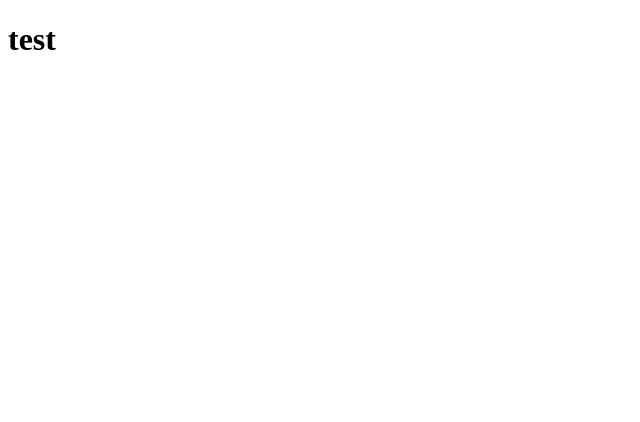
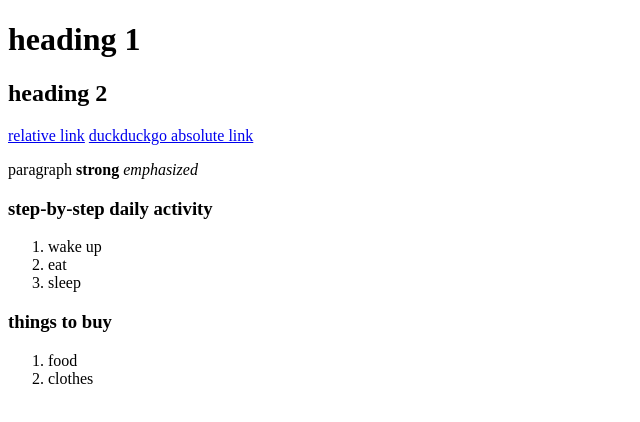
Before and after one commit to smthjhn/test, a plain HTML site: page homepage/index.html in a window 1280 px wide. Shown: the whole page, without its empty margins (0-640 px from the left). Drawn offline with Linux system fonts and the light colour scheme.

```diff
--- a/homepage/index.html
+++ b/homepage/index.html
@@ -1,10 +1,26 @@
 <!DOCTYPE html>
 <html>
 	<head>
-		<title>Homepage</title>
+		<title>homepage</title>
 		<meta charset='UTF8'>
 	</head>
 	<body>
-		<h1>test</h1>
+		<!-- comment -->
+		<h1>heading 1</h1>
+		<h2>heading 2</h2>
+		<a href='images.html'>relative link</a>
+		<a href='https://duckduckgo.com'>duckduckgo absolute link</a>
+		<p>paragraph <strong>strong</strong> <em>emphasized</em></p>
+		<h3>step-by-step daily activity</h3>
+		<ol>
+			<li>wake up</li>
+			<li>eat</li>
+			<li>sleep</li>
+		</ol>
+		<h3>things to buy</h3>
+		<ol>
+			<li>food</li>
+			<li>clothes</li>
+		</ol>
 	</body>
 </html>
```
Also changed, not shown: homepage/images.html (added, +13 -0 lines), homepage/images/PMiSS_cirno.jpg (added).
